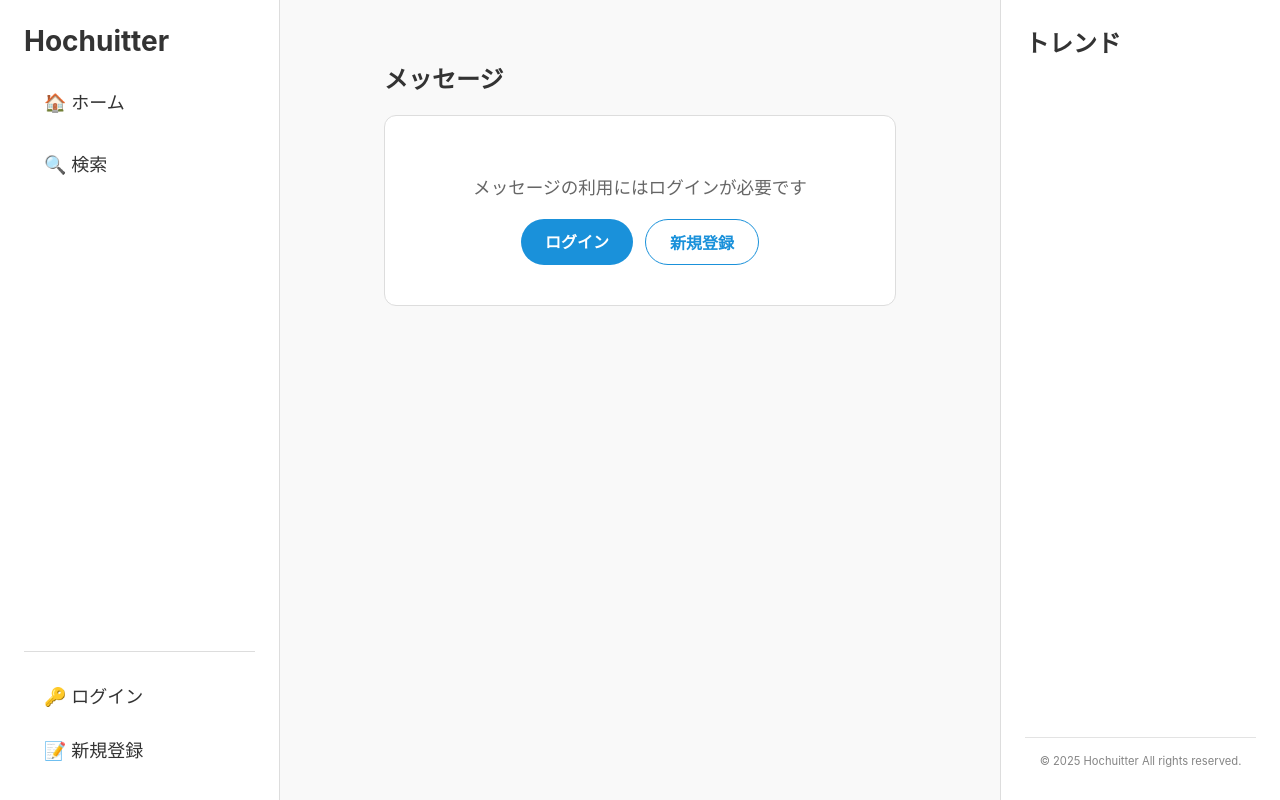
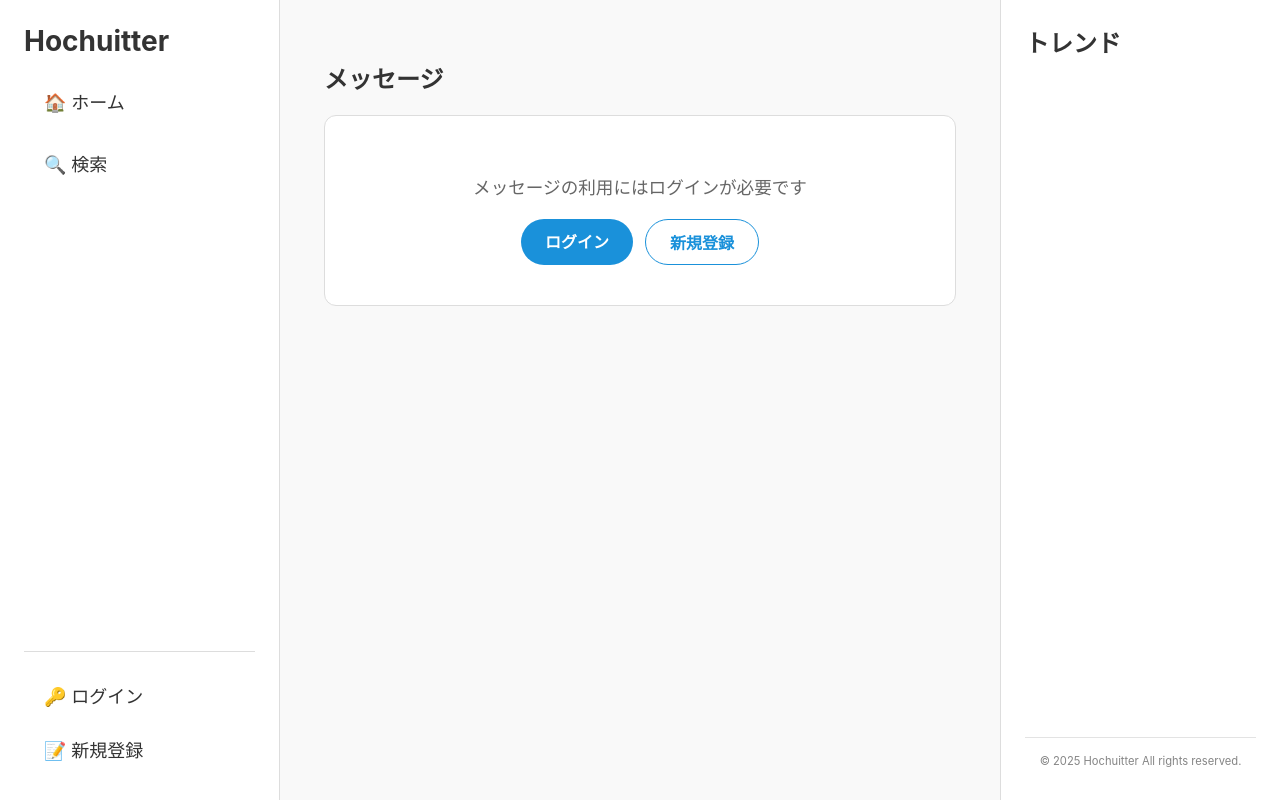
Before and after one commit to hochu-shunsuke/Hochuitter, a Django app: page /messages/ in a window 1280 px wide. Run offline with Django 5.2, Linux system fonts and the light colour scheme.

Commit message:
pc版でのレスポンシブ対応

```diff
--- a/sns/sns/static/css/style.css
+++ b/sns/sns/static/css/style.css
@@ -18,7 +18,6 @@
 
     /* レイアウトサイズ */
     --sidebar-width: 280px;
-    --main-width: 800px;
     --content-padding: 1.5rem;
     --post-spacing: 1.5rem;
 }
@@ -49,16 +48,35 @@ body {
     color: var(--text-primary);
     min-height: 100vh;
     transition: background-color var(--transition-base), color var(--transition-base);
-    overflow-x: hidden;
+    box-sizing: border-box;
+    min-width: 320px;
 }
 
 .layout-container {
-    display: flex;
-    justify-content: center;
-    width: 100%;
     min-height: 100vh;
     position: relative;
-    transition: transform var(--transition-base);
+    width: 100%;
+    box-sizing: border-box;
+}
+
+@media (min-width: 1081px) {
+    .layout-container {
+        display: grid;
+        grid-template-columns: var(--sidebar-width) minmax(0, 1fr) var(--sidebar-width);
+    }
+    #main-content {
+        grid-column: 2;
+        padding: var(--content-padding);
+        width: 100%;
+        max-width: 100%;
+        box-sizing: border-box;
+    }
+    #sidebar-left {
+        grid-column: 1;
+    }
+    #sidebar-right {
+        grid-column: 3;
+    }
 }
 
 /* オーバーレイ */
@@ -98,22 +116,21 @@ body {
     width: var(--sidebar-width);
     background-color: var(--bg-sidebar);
     height: 100vh;
-    position: fixed;
+    position: sticky;
     top: 0;
     display: flex;
     flex-direction: column;
     box-sizing: border-box;
     transition: transform 0.3s ease;
     z-index: 999;
+    overflow-y: auto;
 }
 
 #sidebar-left {
-    left: 0;
     border-right: 1px solid var(--border-color);
 }
 
 #sidebar-right {
-    right: 0;
     border-left: 1px solid var(--border-color);
 }
 
@@ -123,8 +140,6 @@ body {
     flex-direction: column;
     height: 100%;
     padding: var(--content-padding);
-    overflow-y: auto;
-    -webkit-overflow-scrolling: touch;
     position: relative;
 }
 
@@ -261,12 +276,10 @@ body {
 
 /* メインコンテンツ */
 #main-content {
-    width: var(--main-width);
+    position: relative;
     min-height: 100vh;
-    margin: 0 var(--sidebar-width);
     background-color: var(--bg-main);
     transition: all var(--transition-base);
-    padding: var(--content-padding);
     box-sizing: border-box;
 }
 
@@ -325,40 +338,35 @@ body {
 }
 
 /* レスポンシブ対応 */
-@media (max-width: 1600px) {
-    :root {
-        --main-width: 700px;
-    }
-}
-
-@media (max-width: 1400px) {
-    :root {
-        --main-width: 600px;
-    }
-}
-
 @media (max-width: 1080px) {
     :root {
         --sidebar-width: 280px;
-        --main-width: 100%;
     }
 
-    body {
-        position: relative;
+    .layout-container {
+        display: block;
+    }
+
+    #sidebar-left, #sidebar-right {
+        position: fixed;
     }
 
     #sidebar-left {
+        left: 0;
         transform: translateX(-100%);
         will-change: transform;
     }
 
     #sidebar-right {
+        right: 0;
         transform: translateX(100%);
         will-change: transform;
     }
 
     #main-content {
         margin: 0;
+        width: 100%;
+        padding: var(--content-padding);
     }
 
     /* サイドバー表示時のスタイル */
```
